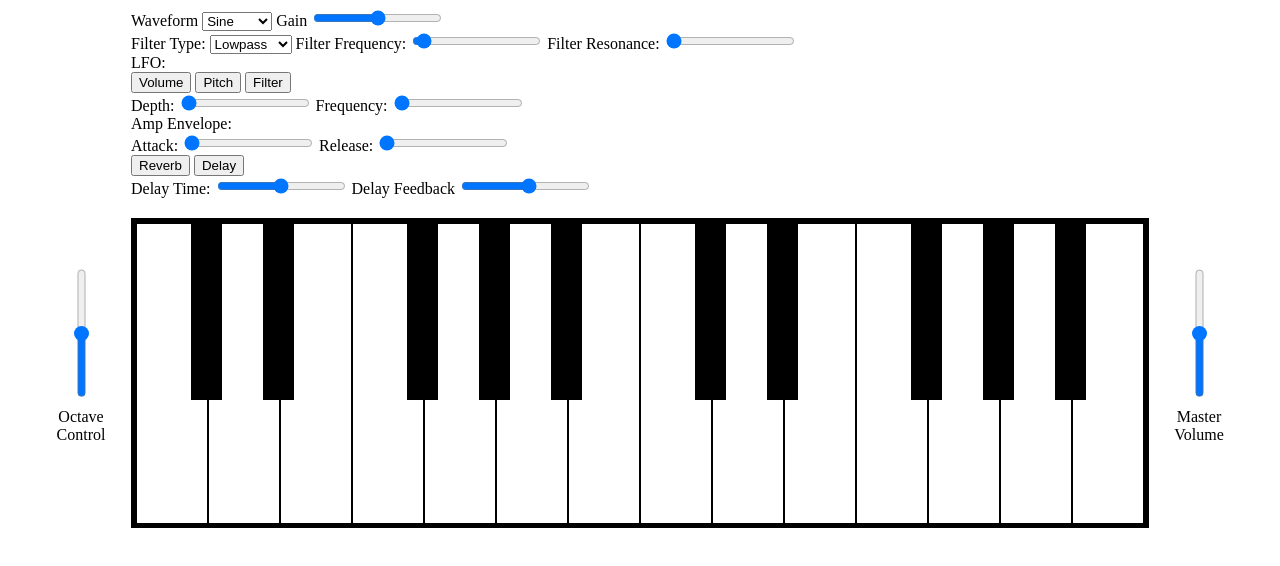
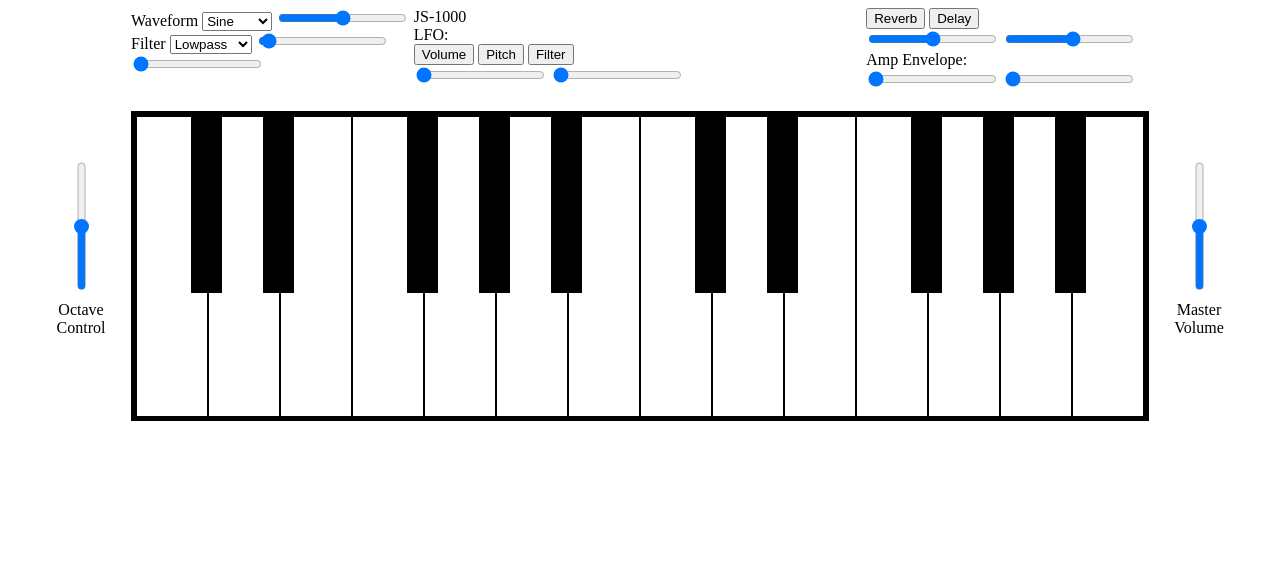
Before and after one commit to Ajay-Vishwanath/JS-1000, a website built with webpack: page index.html in a window 1280 px wide. Built offline with nearby package versions, Linux system fonts and the light colour scheme; no server answers.

Commit message:
Continue Styling

```diff
--- a/app/assets/stylesheets/control_panel.css
+++ b/app/assets/stylesheets/control_panel.css
@@ -5,4 +5,6 @@
 .control-panel{
     padding-left: 100px;
     padding-right: 100px;
+    display: grid;
+    grid-template-columns: 1fr 1.6fr 1fr;
 }
--- a/index.html
+++ b/index.html
@@ -14,9 +14,8 @@
         <!-- control panel -->
         <div class=control-panel-container>
             <div class=control-panel>
-                <!-- master panel  -->
-                <div class="master-controls">
-                </div>
+
+                <div class="control-panel-left">
                     <!-- oscillators  -->
                     <div class="oscillators">
                         <div class="oscillator-one">
@@ -26,7 +25,7 @@
                                 <option value="square">Square</option>
                                 <option value="triangle">Triangle</option>
                             </select>
-                        <span>Gain</span>
+                            <!-- <span>Gain</span> -->
                             <input type="range" min="0" max="1" step="0.1" value="0.5" id="gain">
                         </div>
                     </div>
@@ -34,19 +33,28 @@
                     <!-- filters  -->
                     <div class="freq-filters">
                         <div class='filter-one'>
-                        <span>Filter Type:</span>
+                            <span>Filter</span>
                             <select id="filterType">
                                 <option value="lowpass" selected="selected">Lowpass</option>
                                 <option value="bandpass">Bandpass</option>
                                 <option value="highpass">Highpass</option>
                             </select>
-                        <span>Filter Frequency:</span>
+                            <!-- <span>Filter Frequency:</span> -->
                             <input id="filterFrequency" type="range" min="20" max="10000.0"
                             step="10" value="350.0">
-                        <span>Filter Resonance:</span>
+                            <!-- <span>Filter Resonance:</span> -->
                             <input id="filterResonance" type="range" min="1.0" max="30.0" step=".05" value="1">
                         </div>
                     </div>
+                </div>
+
+                <div class="control-panel-middle">
+
+                    <div class="synth-name">
+                        JS-1000
+                    </div>
+
+                    <!-- LFO  -->
                     <div class="lfo-section">
                         <span>LFO:</span>
                         <div id="lfo-buttons">
@@ -55,34 +63,38 @@
                             <button class="lfo-button" id="lfo-filter">Filter</button>
                         </div>
                         <div id="lfo-controls">
-                        <span>Depth:</span>
+                            <!-- <span>Depth:</span> -->
                             <input type="range" min="0" max="1" step=".05" value="0" id="lfo-depth">
-                        <span>Frequency:</span>
+                            <!-- <span>Frequency:</span> -->
                             <input type="range" min="0" max="12" step=".05" value="0" id="lfo-frequency">
                         </div>
                     </div>
-                <div class="asdr-envelope">
-                    <span>Amp Envelope:</span>
-                    <div id="asdr-controls">
-                        <span>Attack:</span>
-                        <input type="range" min="0" max="2" step=".1"
-                        value="0" id="attack-envelope">
-                        <span>Release:</span>
-                        <input type="range" min="0" max ="2" step=".1"
-                        value="0" id="release-envelope">
-                    </div>
                 </div>
 
+                <div class="control-panel-right">
+                    <!-- Effects  -->
                     <div class="effects">
                         <div class="effects-buttons">
                             <button id="reverb-button">Reverb</button>
                             <button id="delay-button">Delay</button>
                         </div>
                         <div class="effects-inputs">
-                        <span>Delay Time:</span>
+                            <!-- <span>Delay Time:</span> -->
                             <input type="range" id="delay-time" min="0" max="1" value=".5" step="0.05">
-                        <span>Delay Feedback</span>
+                            <!-- <span>Delay Feedback</span> -->
                             <input type="range" id="feedback" min="0" max=".95" value=".5" step="0.05">
+                        </div>
+                    </div>
+
+                    <!-- ASDR  -->
+                    <div class="asdr-envelope">
+                        <span>Amp Envelope:</span>
+                        <div id="asdr-controls">
+                            <!-- <span>Attack:</span> -->
+                            <input type="range" min="0" max="2" step=".1" value="0" id="attack-envelope">
+                            <!-- <span>Release:</span> -->
+                            <input type="range" min="0" max="2" step=".1" value="0" id="release-envelope">
+                        </div>
                     </div>
                 </div>
             </div>
```
Lines whose indentation alone changed are shown as unchanged.
